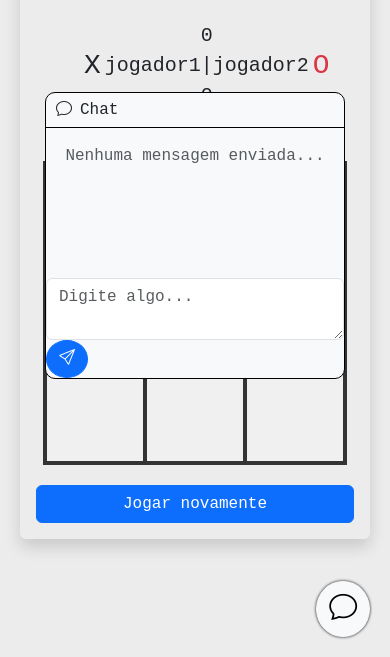
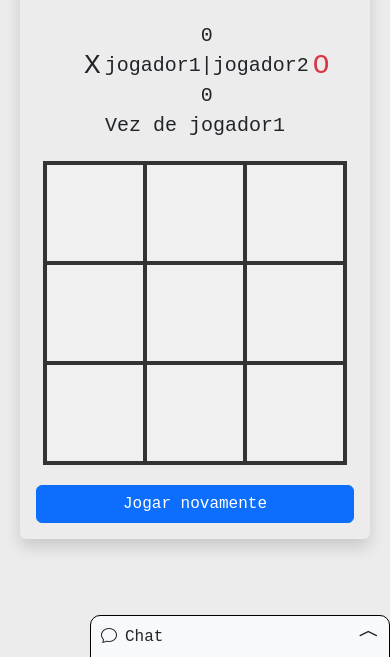
Before and after one commit to hick-hpe/tic-tac-toe, a website: page teste.html in a window 390 px wide. Shown: the part 187-844 px from the top of the page. Drawn offline with nearby package versions, Linux system fonts and the light colour scheme; no server answers.

Commit message:
fix: chat mobile

```diff
--- a/public/css/style.css
+++ b/public/css/style.css
@@ -1,3 +1,7 @@
+/* :root {
+    --height-chat: 505px;
+} */
+
 body {
     display: grid;
     place-items: center;
@@ -39,13 +43,13 @@ body {
 }
 
 .chat {
-    transform: translateY(553px);
+    transform: translateY(505px);
     transition: .5s;
     position: absolute;
     right: 0;
     bottom: 0;
     border: 1px solid #000;
-    height: 600px;
+    max-height: 600px;
     width: 350px;
     border-radius: 10px 10px 0 0;
 }
@@ -80,21 +84,7 @@ body {
 }
 
 
-.chatMobile.activeMobile {
-
-}
-
-.chatMobile {
-    position: absolute;
-    border: 1px solid #000;
-    border-radius: 10px;
-    width: 300px;
-}
-
-.chatMobile .mensagens {
-    height: 150px !important;
-}
-
+/* mobile */
 .abrirChatMobile {
     position: absolute;
     bottom: 20px;
@@ -102,3 +92,22 @@ body {
     border-radius: 50%;
     box-shadow: 0 0 3px #000;
 }
+
+@media screen and (max-width: 576px) {
+    /* :root {
+        --height-chat: 203px;
+    } */
+
+    .chat {
+        transform: translateY(203px);
+        width: 300px;
+    }
+
+    .chat.active {
+        transform: translateY(0px);
+    }
+
+    .chat .mensagens {
+        height: 200px;
+    }
+}
--- a/public/js/scripts.js
+++ b/public/js/scripts.js
@@ -37,7 +37,7 @@ const toast = new bootstrap.Toast(toastEl);
 const toastMessage = document.getElementById('toastMessage');
 const placar = document.getElementById('placar');
 const notificacao = document.getElementById('notificacao');
-const abrirChatMobile = document.getElementById('abrirChatMobile');
+// const abrirChatMobile = document.getElementById('abrirChatMobile');
 
 // chat
 const botaoToogleChat = document.getElementById('botaoToogleChat');
@@ -48,9 +48,9 @@ const divMensagens = document.getElementById('mensagens');
 const btnEnviarMensagem = document.querySelector('#btnEnviarMensagem');
 
 // ============================== chat ==============================
-abrirChatMobile.addEventListener('click', () => {
-    chat.classList.toggle('activeMobile');
-});
+// abrirChatMobile.addEventListener('click', () => {
+//     chat.classList.toggle('activeMobile');
+// });
 
 function popUpChatEstaAberto() {
     return botaoToogleChat.className.includes('up');
@@ -65,8 +65,8 @@ botaoToogleChat.addEventListener('click', () => {
     }
 
     botaoToogleChat.className = toUp ?
-    botaoToogleChat.className.replace('up', 'down') :
-    botaoToogleChat.className.replace('down', 'up');
+        botaoToogleChat.className.replace('up', 'down') :
+        botaoToogleChat.className.replace('down', 'up');
     chat.classList.toggle('active');
 
     inputMensagem.disabled = !toUp;
@@ -79,9 +79,20 @@ formChat.addEventListener('submit', (e) => {
     e.preventDefault();
 
     if (!inputMensagem.value) {
-        console.log(`Mensagem n send: "${inputMensagem.value}"`)
+        console.log(`Mensagem não enviada: "${inputMensagem.value}"`)
         return;
     };
+
+    if (inputMensagem.value.length > 72) {
+        console.log("Mensagem muito longa (mais de 72 caracteres)");
+        return;
+    }
+
+    const linhas = inputMensagem.value.split("\n");
+    if (linhas.length > 3) {
+        console.log("Mensagem muito longa (mais de 3 linhas)");
+        return;
+    }
 
     console.log('enviando...')
     const obj = {
@@ -140,7 +151,7 @@ function inicializarInterface() {
     divAguardando.style.display = 'none';
     btnJogarNovamente.style.display = 'none';
     btnCancelar.style.display = 'none';
-    chat.style.display = 'none';
+    chat.style.display = ''; // deixar 'none'
     notificacao.style.display = 'none';
 }
 inicializarInterface();
--- a/teste.html
+++ b/teste.html
@@ -115,7 +115,7 @@
     </div>
 
     <!-- chat pc -->
-    <div id="chat" class="chat bg-light">
+    <!-- <div id="chat" class="chat bg-light active">
       <div class="chat-header">
         <div class="d-flex align-items-center gap-2">
           <i class="bi bi-chat"></i> Chat <div id="notificacao" class="notificacao">1</div>
@@ -125,33 +125,38 @@
 
       <div id="mensagens" class="mensagens">
         <div class="text-muted text-center p-3">Nenhuma mensagem enviada...</div>
+          <div class="mensagem">
+            <strong>Hick</strong> <br>
+            <small>Vai funfar</small>
+        </div>
       </div>
 
       <form id="formChat" class="d-flex align-items-center position-absolute bottom-0 gap-2 p-1 w-100 border-0 border-top border-dark">
-        <input type="text" id="inputMensagem" class="form-control" placeholder="Digite algo...">
-        <button type="submit" class="btn btn-primary">Enviar</button>
+        <textarea type="text" id="inputMensagem" class="form-control" placeholder="Digite algo..." rows="2" style="resize: none;"></textarea>
+        <button type="submit" id="btnEnviarMensagem" class="btn btn-primary">Enviar</button>
       </form>
-    </div>
+    </div> -->
 
     <!-- chat mobile -->
-    <button id="abrirChatMobile" class="abrirChatMobile btn btn-light">
+    <!-- <button id="abrirChatMobile" class="abrirChatMobile btn btn-light">
       <i class="bi bi-chat fs-1"></i>
-     </button>
+     </button> -->
 
-     <div class="chatMobile bg-light">
+     <div id="chat" class="chat bg-light">
       <div class="chat-header">
         <div class="d-flex align-items-center gap-2">
           <i class="bi bi-chat"></i> Chat <div id="notificacao" class="notificacao d-none"></div>
         </div>
+        <i id="botaoToogleChat" class="bi bi-chevron-compact-up fs-4" style="cursor: pointer;"></i>
       </div>
 
       <div id="mensagens" class="mensagens">
         <div class="text-muted text-center p-3">Nenhuma mensagem enviada...</div>
       </div>
 
-      <form id="formChat" class="formChatMobile" class="d-flex align-items-center position-absolute bottom-0 p-1 border-0 border-top border-dark">
-        <textarea type="text" id="inputMensagem" class="form-control" placeholder="Digite algo..."></textarea>
-        <button type="submit" class="btn btn-primary rounded-circle"><i class="bi bi-send"></i></button>
+      <form id="formChat" class="d-flex align-items-center position-absolute bottom-0 gap-2 p-1 w-100 border-0 border-top border-dark">
+        <textarea type="text" id="inputMensagem" class="form-control" placeholder="Digite algo..." rows="1"></textarea>
+        <button type="submit" id="btnEnviarMensagem" class="btn btn-primary rounded-circle"><i class="bi bi-send"></i></button>
       </form>
      </div>
 
```
Also changed, not shown: src/socket.js (+11 -0 lines).
